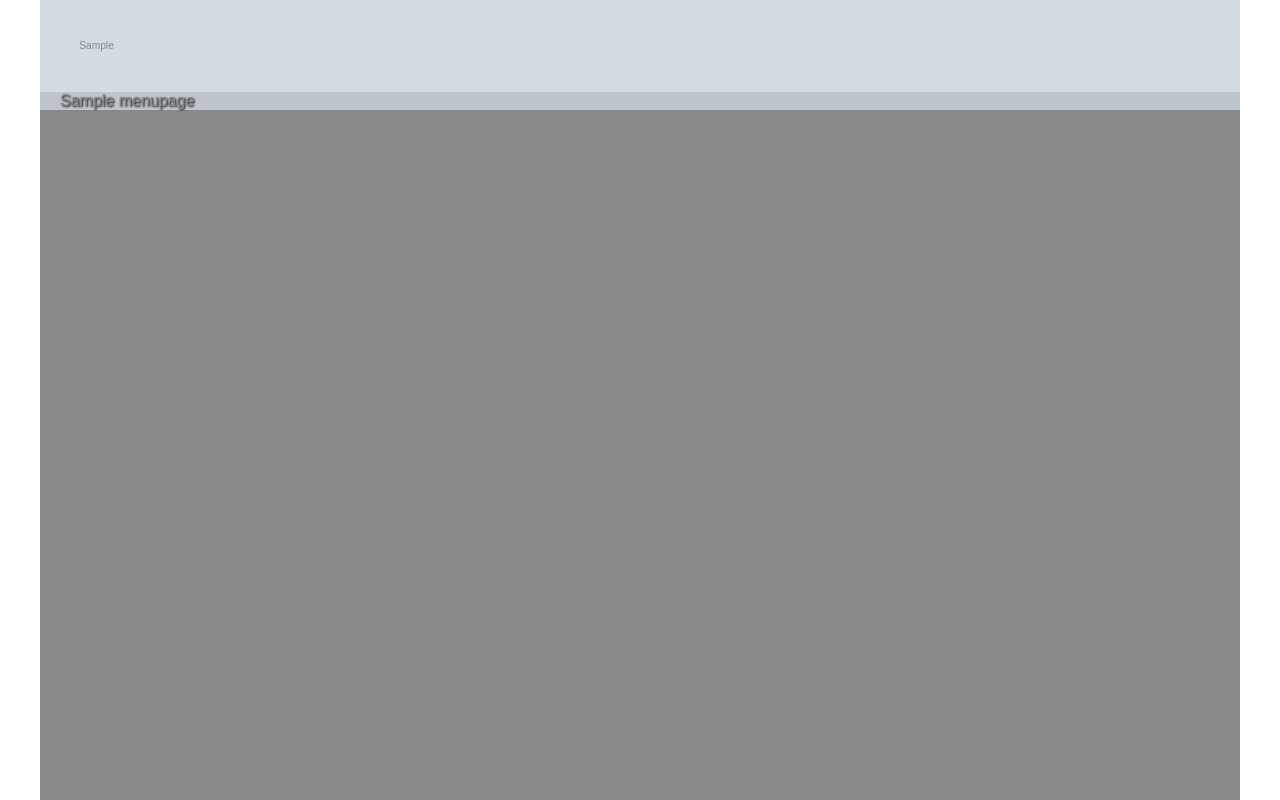
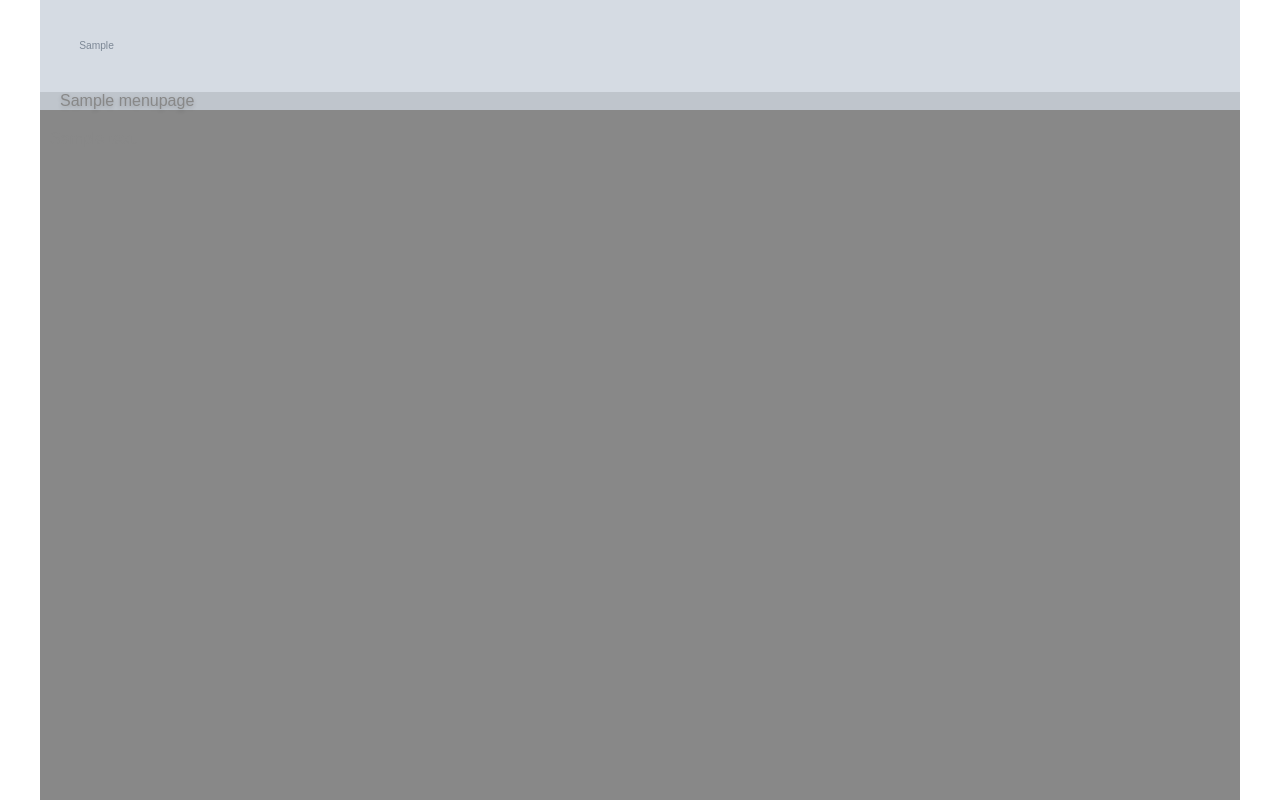
Before and after one commit to vitaliy-pvs/freesite, a Django app: page /menu/1/ in a window 1280 px wide. Run offline with Django 3.2, Linux system fonts and the light colour scheme; tables that the repository leaves empty hold one stand-in row (values such as "Sample post"); grey boxes marked "Sample" are stand-in pictures; some libraries are stand-ins or nearby versions.

Commit message:
Fix main menu text shadow

```diff
--- a/pages/static/pages.css
+++ b/pages/static/pages.css
@@ -58,7 +58,7 @@ html, body{
     z-index: 3;
 }
 .header__list li{
-    text-shadow: 1px 1px 2px black;
+    text-shadow: 0 2px 4px rgba(0, 0, 0, .2);
     list-style: none;
     margin: 0px 0px 0px 20px;
 }
```
